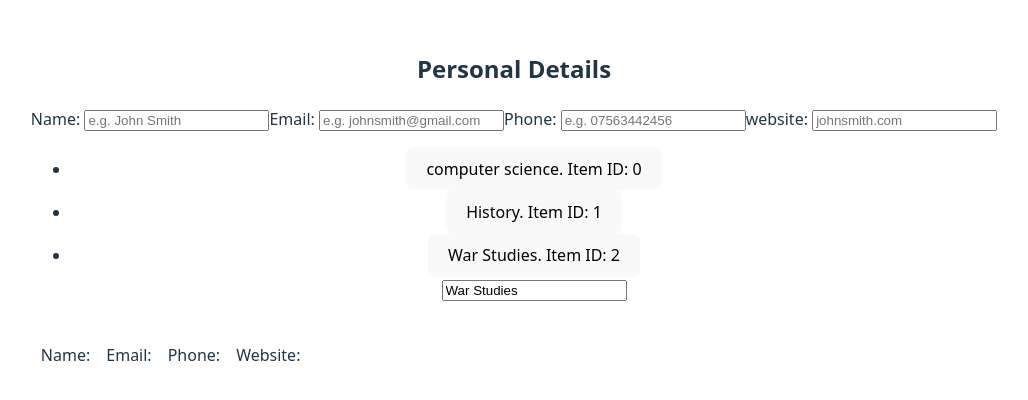
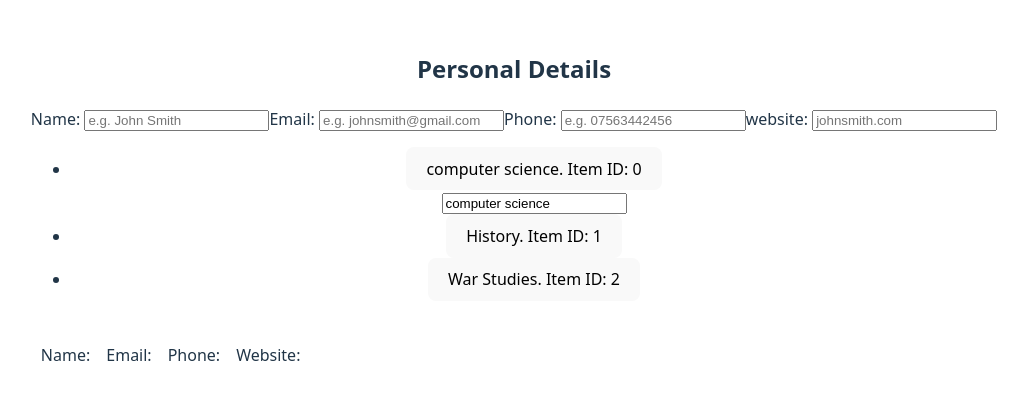
Before and after one commit to RaihanSharif/cv-maker, a React (Vite) app: page / in a window 1280 px wide. Shown: the part 188-588 px from the top of the page, without its empty margins (126-1154 px from the left). Built offline with nearby package versions, Linux system fonts and the light colour scheme.

Commit message:
convert the show form on button click to state based.

```diff
--- a/src/components/EducationEdit.jsx
+++ b/src/components/EducationEdit.jsx
@@ -1,9 +1,12 @@
 // render the list of education buttons
+
+import { useState } from "react";
 
 function EducationListEdit({ data, onClick }) {
   // something to track the currently selected education entry
   // make the button of the currently selected education a different colour
-  const selectItem = 2;
+  const [selectedEdu, setSelectedEdu] = useState(0);
+
   console.log(data);
   return (
     <section className="education-btns">
@@ -13,11 +16,18 @@ function EducationListEdit({ data, onClick }) {
             <li key={item.id}>
               {/* passing an anonymous function like this allows passing of both
               the event object and item id */}
-              <button key={item.id} onClick={(e) => onClick(e, item.id)}>
+              <button
+                key={item.id}
+                onClick={(e) => {
+                  // selectItem = item.id; // this becomes a state
+                  setSelectedEdu(item.id);
+                  onClick(e, item.id);
+                }}
+              >
                 {item.course}. Item ID: {item.id}
               </button>
               {/* conditional rendering: if selectedItem is the current itemID, then render a form */}
-              {selectItem === item.id && (
+              {selectedEdu === item.id && (
                 <form>
                   <input
                     type="text"
```
